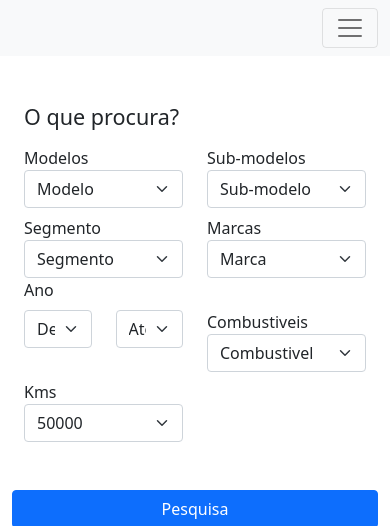
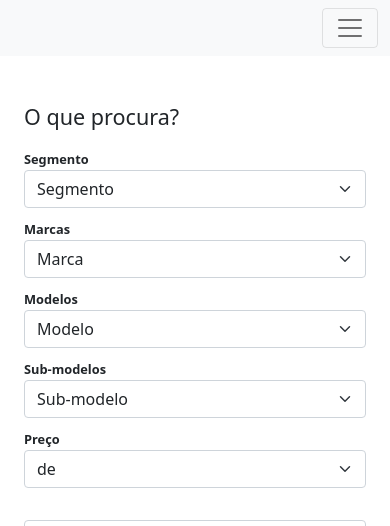
Before and after one commit to SalterFernandes/stand_virtual, a PHP site: page / in a window 390 px wide. Shown: the top 526 px of the page. Run offline with PHP 8.4, Linux system fonts and the light colour scheme; some libraries are stand-ins or nearby versions.

Commit message:
form formatado e responsivo

```diff
--- a/content/head.php
+++ b/content/head.php
@@ -10,5 +10,7 @@
     <!-- FONTAWESOME -->
     <link rel="stylesheet" href="https://cdnjs.cloudflare.com/ajax/libs/font-awesome/6.1.1/css/all.min.css" integrity="sha512-KfkfwYDsLkIlwQp6LFnl8zNdLGxu9YAA1QvwINks4PhcElQSvqcyVLLD9aMhXd13uQjoXtEKNosOWaZqXgel0g==" crossorigin="anonymous" referrerpolicy="no-referrer" />    <!-- MEU CSS -->
     <link rel="stylesheet" href="css/style.css">
+    <!-- icons -->
+    <link rel="stylesheet" href="https://cdn.jsdelivr.net/npm/bootstrap-icons@1.9.1/font/bootstrap-icons.css">
 </head>
 <body>
--- a/content/pages/modules/query_form.php
+++ b/content/pages/modules/query_form.php
@@ -1,28 +1,5 @@
 <div class="row">
-                <div class="col-6 mt-2">
-                    <label for="cars">Modelos</label>
-                    <select class="form-select" aria-label="modelos">
-                    <option selected>Modelo</option>
-                    <option value="1">116</option>
-                    <option value="2">Série 2</option>
-                    <option value="3">Série 3</option>
-                    <option value="4">Série 4</option>
-                    <option value="5">Série 4</option>
-                    </select>
-                </div>
-            <div class="col-6 mt-2">
-                <label for="cars">Sub-modelos</label>
-                    <select class="form-select" aria-label="sub-modelos">
-                    <option selected>Sub-modelo</option>
-                    <option value="1">114</option>
-                    <option value="2">116</option>
-                    <option value="3">118</option>
-                    <option value="4">120</option>
-                    <option value="5">123</option>
-                    </select>
-            </div>
-
-            <div class="col-6 mt-2">
+    <div class="col-sm-12 col-md-12 col-lg-6 col-xl-6 mt-2">
         <label for="cars">Segmento</label>
         <select class="form-select" aria-label="segmentos">
                 <option value="volvo" selected disabled hidden>Segmento</option>
@@ -35,7 +12,7 @@
                 <option value="mercedes">Sedan</option>
         </select>
     </div>
-            <div class="col-6 mt-2">
+    <div class="col-sm-12 col-md-12 col-lg-6 col-xl-6 mt-2">
         <label for="cars">Marcas</label>
         <select class="form-select" aria-label="precos">
             <option value="volvo" selected disabled hidden>Marca</option>
@@ -55,8 +32,65 @@
             <option value="mercedes">Alfa Romeo</option>
         </select>
     </div>
+
+    <div class="col-sm-12 col-md-12 col-lg-6 col-xl-6 mt-2">
+        <label for="cars">Modelos</label>
+        <select class="form-select" aria-label="modelos">
+            <option selected>Modelo</option>
+            <option value="1">116</option>
+            <option value="2">Série 2</option>
+            <option value="3">Série 3</option>
+            <option value="4">Série 4</option>
+            <option value="5">Série 4</option>
+        </select>
+    </div>
+    <div class="col-sm-12 col-md-12 col-lg-6 col-xl-6 mt-2">
+        <label for="cars">Sub-modelos</label>
+        <select class="form-select" aria-label="sub-modelos">
+            <option selected>Sub-modelo</option>
+            <option value="1">114</option>
+            <option value="2">116</option>
+            <option value="3">118</option>
+            <option value="4">120</option>
+            <option value="5">123</option>
+        </select>
+    </div>
+
+    <div class="col-sm-6 col-md-3 col-lg-3 col-xl-3 mt-2">
+    <label for="precos">Preço</label>
+        <select id="precos"class="form-select" aria-label="precos" name="preco1">
+            <option selected>de</option>
+            <option value="250">250 EUR</option>
+            <option value="500">500 EUR</option>
+            <option value="1000">1 000 EUR</option>
+            <option value="1500">1 500 EUR</option>
+            <option value="2000">2 000 EUR</option>
+            <option value="2500">2 500 EUR</option>
+            <option value="3000">3 000 EUR</option>
+            <option value="3500">3 500 EUR</option>
+            <option value="4000">4 000 EUR</option>
+            <option value="4500">4 500 EUR</option>
+        </select>
+        </div>
+        <div class="col-sm-6 col-md-3 col-lg-3 col-xl-3 mt-2">
+        <label for="precos"></label>
+        <select id="precos"class="form-select" aria-label="precos" name="preco2">
+            <option selected>até</option>
+            <option value="250">250 EUR</option>
+            <option value="500">500 EUR</option>
+            <option value="1000">1 000 EUR</option>
+            <option value="1500">1 500 EUR</option>
+            <option value="2000">2 000 EUR</option>
+            <option value="2500">2 500 EUR</option>
+            <option value="3000">3 000 EUR</option>
+            <option value="3500">3 500 EUR</option>
+            <option value="4000">4 000 EUR</option>
+            <option value="4500">4 500 EUR</option>
+        </select>
+    </div>
+
+    <div class="col-sm-6 col-md-3 col-lg-3 col-xl-3 mt-2">
     <label for="cars">Ano</label>
-            <div class="col-3 mt-2">
         <select class="form-select" aria-label="anos">
             <option value="">De</option>
             <option value="">2020</option>
@@ -66,7 +100,8 @@
             <option value="">1980</option>
         </select>
     </div>
-            <div class="col-3 mt-2">
+    <div class="col-sm-6 col-md-3 col-lg-3 col-xl-3 mt-2">
+    <label for="cars"></label>
         <select class="form-select" aria-label="anos">
             <option value="">Até</option>
             <option value="">2020</option>
@@ -76,7 +111,8 @@
             <option value="">1980</option>
         </select>
     </div>
-            <div class="col-6 mt-2">
+
+    <div class="col-sm-12 col-md-12 col-lg-6 col-xl-6 mt-2">
         <label for="cars">Combustiveis</label>
         <select class="form-select" aria-label="combustiveis">
             <option value="">Combustivel</option>
@@ -87,18 +123,41 @@
             <option value="">Hidrogénio</option>
         </select>
     </div>
-            <div class="col-6 mt-2">
-                <label for="cars">Kms</label>
+
+    <!-- Parte que o rafael tem de apagar -->
+    <div class="col-sm-6 col-md-3 col-lg-3 col-xl-3 mt-2">
+        <label for="cars" class="bold">Quilómetros</label>
         <select class="form-select" aria-label="kms">
-                    <option value="50 000km">50000</option>
-                    <option value="100 000km">100000</option>
-                    <option value="150 000km">150000</option>
-                    <option value="200 000km">200000</option>
-                    <option value="250 000km">250000</option>
-                    <option value="300 000km">300000</option>
-                    <option value="350 000km">350000</option>
-                    <option value="400 000km">400000</option>
+            <option selected>de</option>
+            <option value="50 000km">5 0000 km</option>
+            <option value="100 000km">1 00000 km</option>
+            <option value="150 000km">1 50000 km</option>
+            <option value="200 000km">2 00000 km</option>
+            <option value="250 000km">25 0000 km</option>
+            <option value="300 000km">30 0000 km</option>
+            <option value="350 000km">35 0000 km</option>
+            <option value="400 000km">40 0000 km</option>
         </select>
     </div>
-            <a class="btn btn-primary mt-5" href="ROTA" role="button">Pesquisa</a>
+    <div class="col-sm-6 col-md-3 col-lg-3 col-xl-3 mt-2">
+        <label for="precos" ></label>
+        <select id="precos"class="form-select" aria-label="precos" name="preco2">
+            <option selected>até</option>
+            <option value="50 000km">5 0000 km</option>
+            <option value="100 000km">1 00000 km</option>
+            <option value="150 000km">1 50000 km</option>
+            <option value="200 000km">2 00000 km</option>
+            <option value="250 000km">25 0000 km</option>
+            <option value="300 000km">30 0000 km</option>
+            <option value="350 000km">35 0000 km</option>
+            <option value="400 000km">40 0000 km</option>
+        </select>
     </div>
+
+    <div class="col-sm-12 col-md-6 col-lg-6 col-xl-6 mt-2">
+        <a class="btn btn-outline-secondary text-dark fw-bold mt-3 form-control border-0" href="ROTA" role="button"><i class="bi bi-sliders"></i>&nbsp Pesquisa Avançada</a>
+    </div>
+    <div class="col-sm-12 col-md-6 col-lg-6 col-xl-6 mt-2 mb-3">
+        <a class="btn btn-danger mt-3 form-control" href="ROTA" role="button">VER 30 000 ANUNCIOS</a>
+    </div>
+</div>
--- a/css/style.css
+++ b/css/style.css
@@ -22,3 +22,8 @@
 .card-body > p{
     height: 72px ;
 }
+
+label {
+    font-weight: bold;
+    font-size: 80%;
+}
```
Lines whose indentation alone changed are shown as unchanged.
